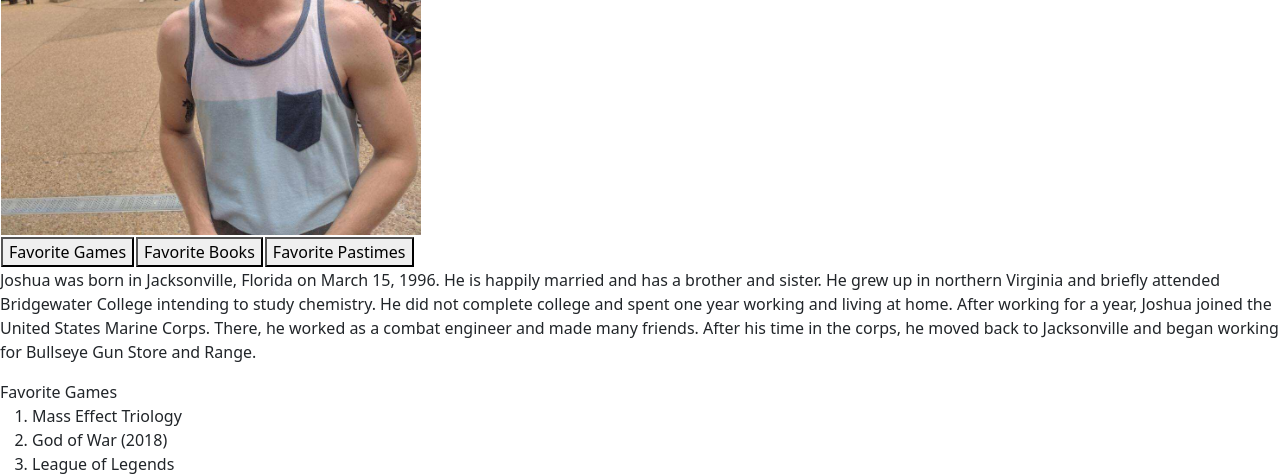
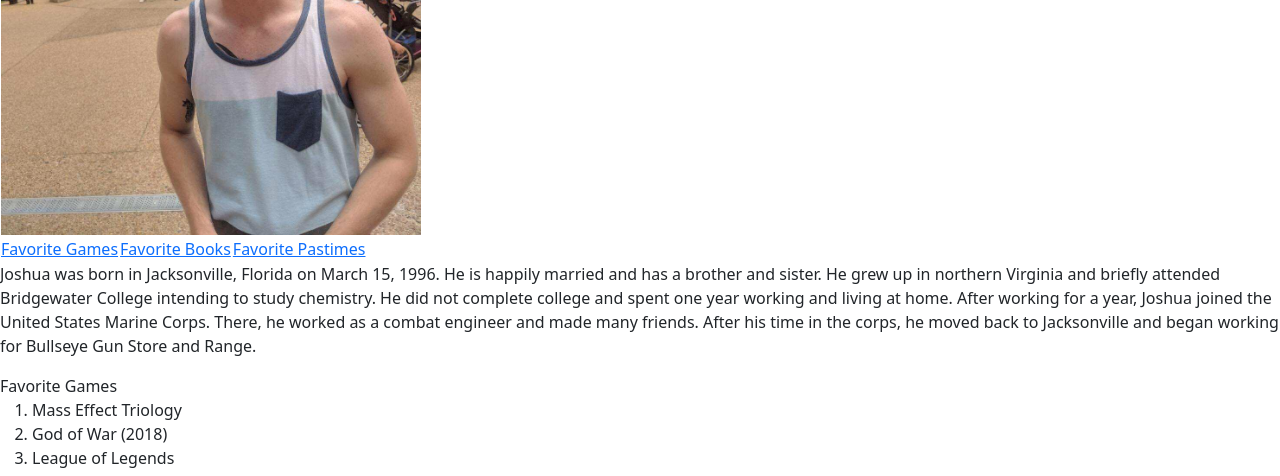
Before and after one commit to CarefulSeraph/hello, a plain HTML site: page index.html in a window 1280 px wide. Shown: the part 326-802 px from the top of the page. Drawn offline with nearby package versions, Linux system fonts and the light colour scheme; files whose address does not match are found by name.

Commit message:
added page links

```diff
--- a/index.html
+++ b/index.html
@@ -21,9 +21,15 @@
     <!--There is going to be a menubar here. Just don't know how to do that yet.-->
     <table>
       <tr>
-        <td><button>Favorite Games</button></td>
-        <td><button>Favorite Books</button></td>
-        <td><button>Favorite Pastimes</button></td>
+        <td>
+          <a href="Repos\games.html">Favorite Games</a>
+        </td>
+        <td>
+          <a href="Repos\books.html">Favorite Books</a>
+        </td>
+        <td>
+          <a href="Repos\pastimes.html">Favorite Pastimes</a>
+        </td>
       </tr>
     </table>
   </div>
```
